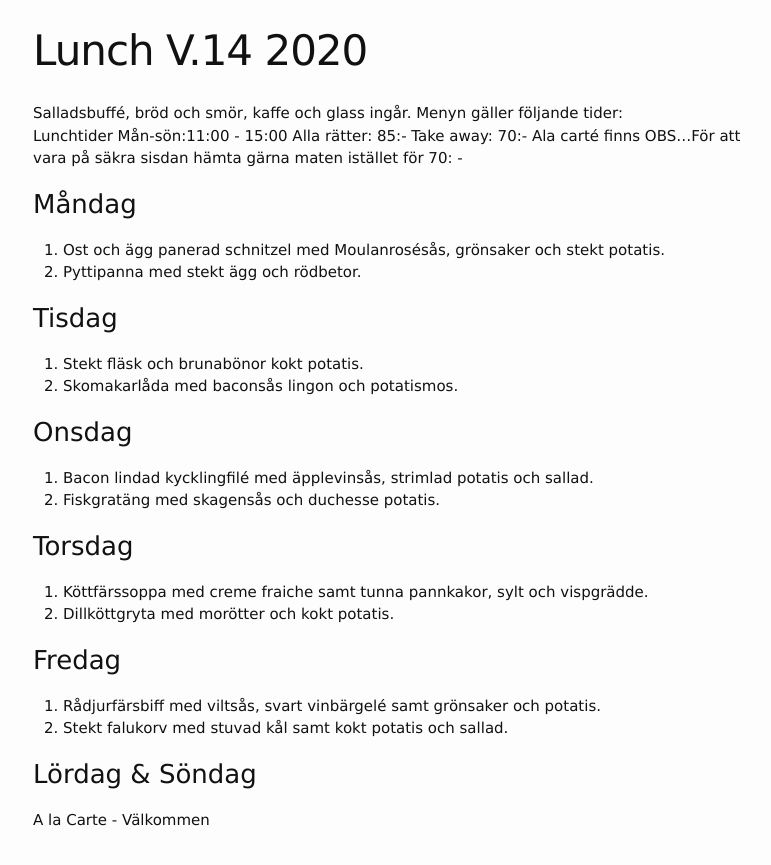
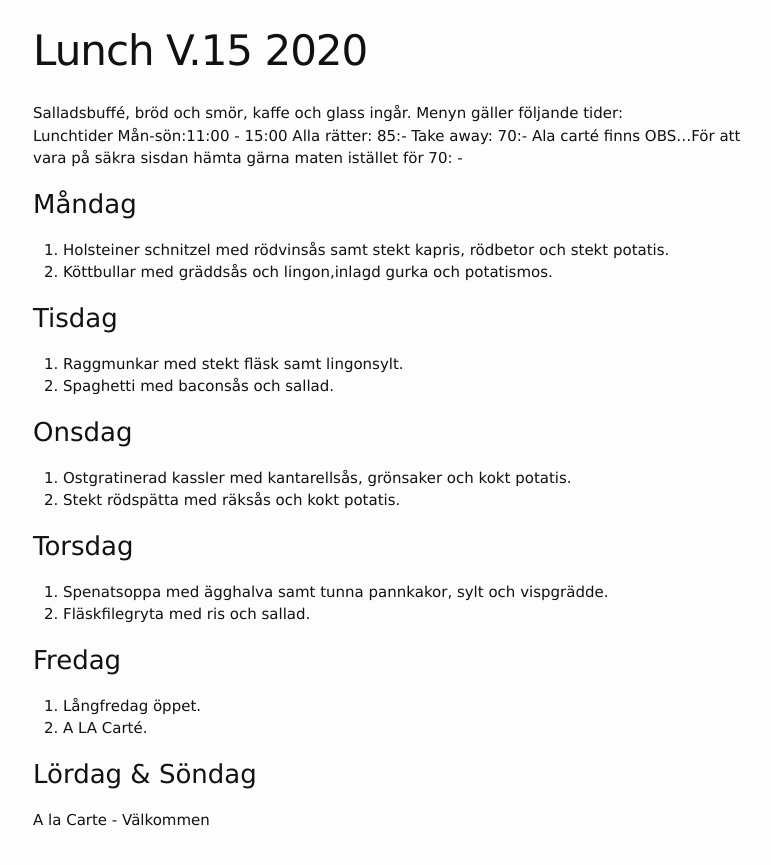
Before and after one commit to FarInn62/farinn62.github.io, a Jekyll site: the page built from lunch.md, in a window 1280 px wide. Shown: the top 865 px of the page, without its empty margins (237-1008 px from the left). Built offline with Jekyll 4.4.1, drawn with Linux system fonts in a browser that asks for light colours.

Commit message:
Update lunch.md

```diff
--- a/lunch.md
+++ b/lunch.md
@@ -1,6 +1,6 @@
 ---
 layout: foodmenu
-title: Lunch V.14 2020
+title: Lunch V.15 2020
 permalink: /lunch/
 published: true
 ---
@@ -13,24 +13,24 @@ OBS...För att vara på säkra sisdan hämta gärna maten istället för 70: -
 
 
 ### Måndag
-1. Ost och ägg panerad schnitzel med Moulanrosésås, grönsaker och stekt potatis.
-2. Pyttipanna med stekt ägg och rödbetor.
+1. Holsteiner schnitzel med rödvinsås samt stekt kapris, rödbetor och stekt potatis.
+2. Köttbullar med gräddsås och lingon,inlagd gurka och potatismos.
 
 ### Tisdag
-1. Stekt fläsk och brunabönor kokt potatis.
-2. Skomakarlåda med baconsås lingon och potatismos.
+1. Raggmunkar med stekt fläsk samt lingonsylt.
+2. Spaghetti med baconsås och sallad.
 
 ### Onsdag
-1. Bacon lindad kycklingfilé med äpplevinsås, strimlad potatis och sallad.
-2. Fiskgratäng med skagensås och duchesse potatis.
+1. Ostgratinerad kassler med kantarellsås, grönsaker och kokt potatis.
+2. Stekt rödspätta med räksås och kokt potatis.
 
 ### Torsdag
-1. Köttfärssoppa med creme fraiche samt tunna pannkakor, sylt och vispgrädde.
-2. Dillköttgryta med morötter och kokt potatis.
+1. Spenatsoppa med ägghalva samt tunna pannkakor, sylt och vispgrädde.
+2. Fläskfilegryta med ris och sallad.
 
 ### Fredag
-1. Rådjurfärsbiff med viltsås, svart vinbärgelé samt grönsaker och potatis.
-2. Stekt falukorv med stuvad kål samt kokt potatis och sallad.
+1. Långfredag öppet.
+2. A LA Carté.
 
 
 
```
